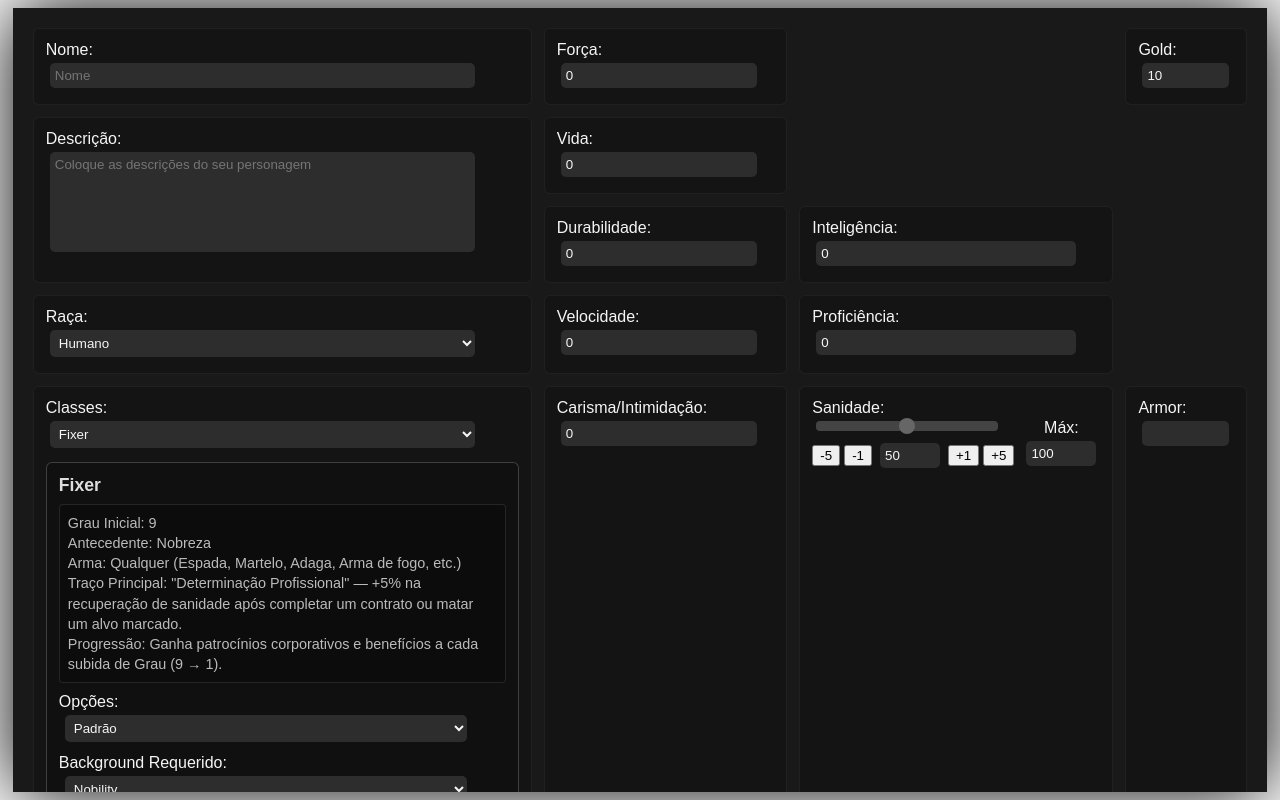
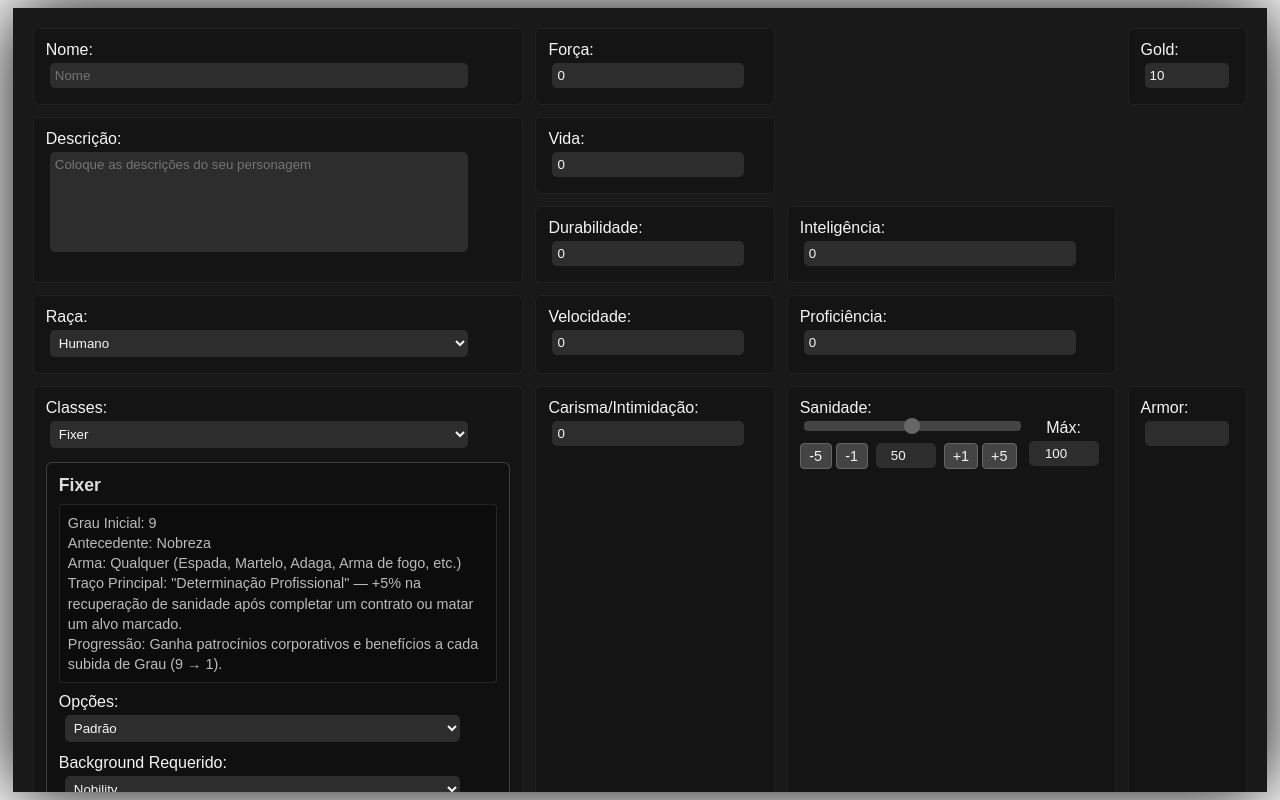
Before and after one commit to Joao-Victor-MM/Joao-Victor-MM.github.io, a plain HTML site: page Index.html in a window 1280 px wide. Drawn offline with Linux system fonts and the light colour scheme.

Commit message:
Add files via upload

```diff
--- a/style.css
+++ b/style.css
@@ -210,6 +210,31 @@ input:focus, select:focus, textarea:focus {
     grid-row: 6 / 8;
 }
 
+/* Controles de sanidade */
+.div20 button {
+    background-color: #444;
+    border: 1px solid #666;
+    color: whitesmoke;
+    padding: 4px 8px;
+    border-radius: 4px;
+    cursor: pointer;
+    transition: all 0.2s;
+    font-size: 0.9em;
+    min-width: 32px;
+}
+
+.div20 button:hover {
+    background-color: #555;
+}
+
+.div20 button:active {
+    background-color: #333;
+}
+
+.div20 input[type="number"] {
+    text-align: center;
+}
+
 /* Range slider personalizado */
 input[type="range"] {
     -webkit-appearance: none;
@@ -218,6 +243,7 @@ input[type="range"] {
     border-radius: 4px;
     background: #444;
     outline: none;
+    width: 100%;
 }
 
 input[type="range"]::-webkit-slider-thumb {
```
